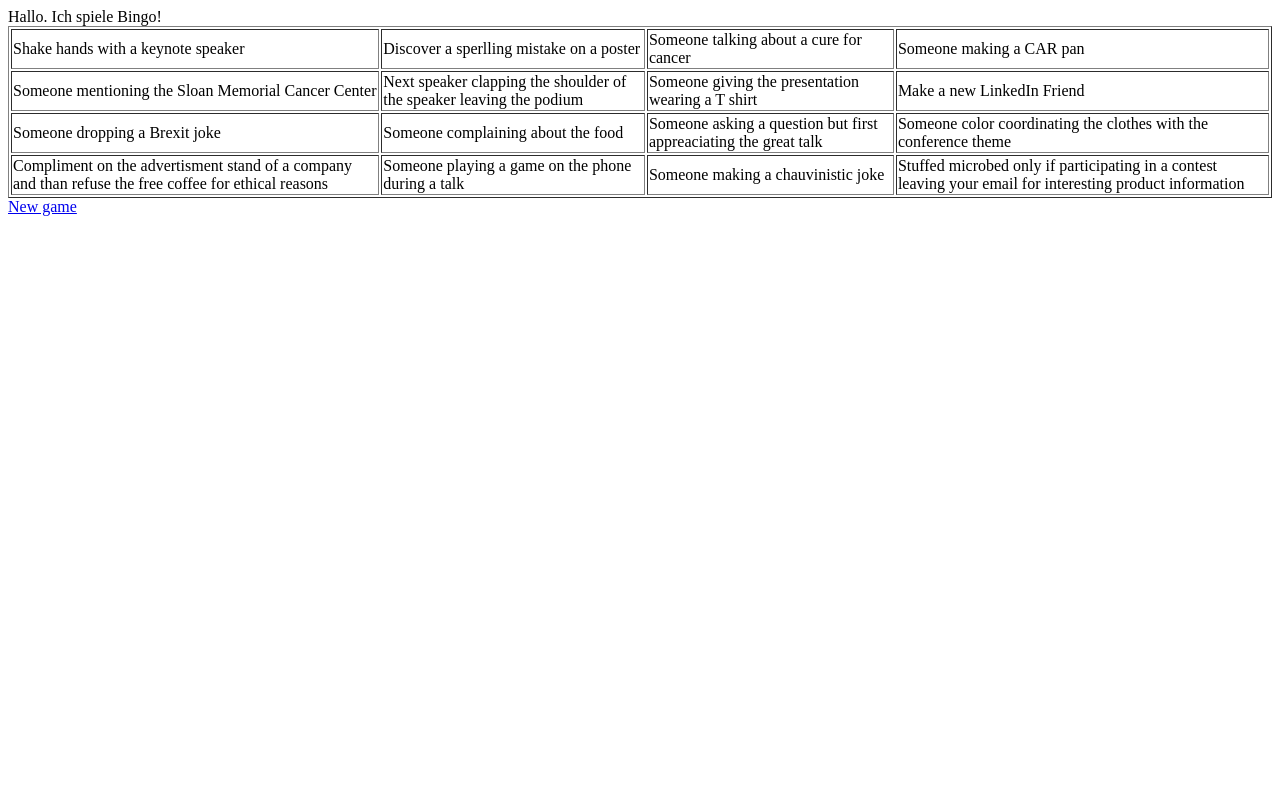
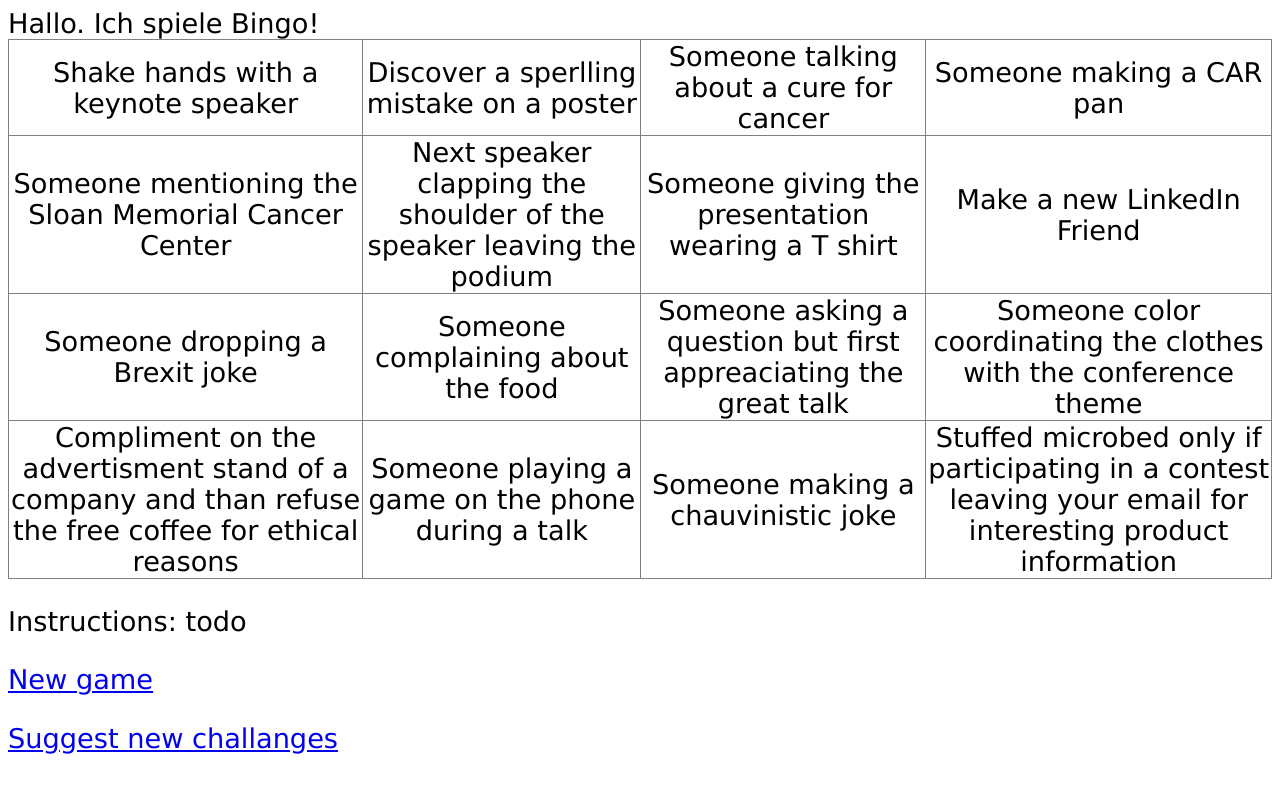
Before and after one commit to scibingo/scibingo.org, a plain HTML site: page index.html in a window 1280 px wide. Drawn offline with Linux system fonts and the light colour scheme.

Commit message:
Basic style.

```diff
--- a/index.html
+++ b/index.html
@@ -174,6 +174,40 @@ function main() {
 
 
 </script>
+<style>
+html {
+	font-size:100%;
+	font-family: Verdana, Arial, sans-serif;
+
+}
+@media(min-width:60em){
+	html{font-size: 170%}
+}
+
+
+table {
+	border-collapse: collapse;
+    width: 100%;
+    text-align: center;
+}
+
+/*@media screen and (max-width: 600px) {
+  table thead {
+    display: none;
+  }
+  table td {
+    display: flex;
+  }
+
+  table td::before {
+    content: attr(label);
+    font-weight: bold;
+    width: 120px;
+    min-width: 120px;
+  }
+}*/
+</style>
+<link type="text/css" href="https://getbootstrap.com/1.0.0/assets/css/bootstrap-1.0.0.min.css">
 </head>
 <body onload="main();">
 	Hallo. Ich spiele Bingo!
@@ -185,6 +219,8 @@ function main() {
 	Add Row
 </button> -->
 <div id="bingo"></div>
-<a href="https://scibingo.github.io/">New game</a>
+<p>Instructions: todo</p>
+<p><a href="https://scibingo.github.io/">New game</a></p>
+<p><a href="https://scibingo.github.io/" target="blank">Suggest new challanges</a></p>
 </body>
 </html>
```
